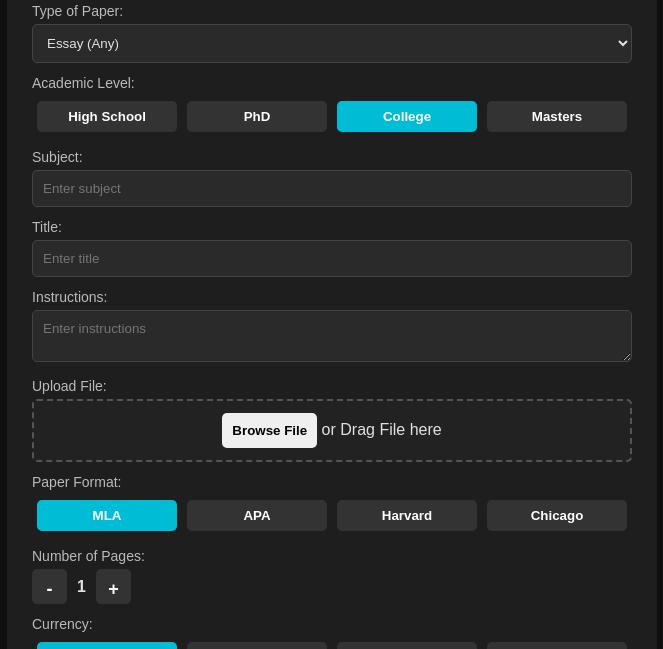
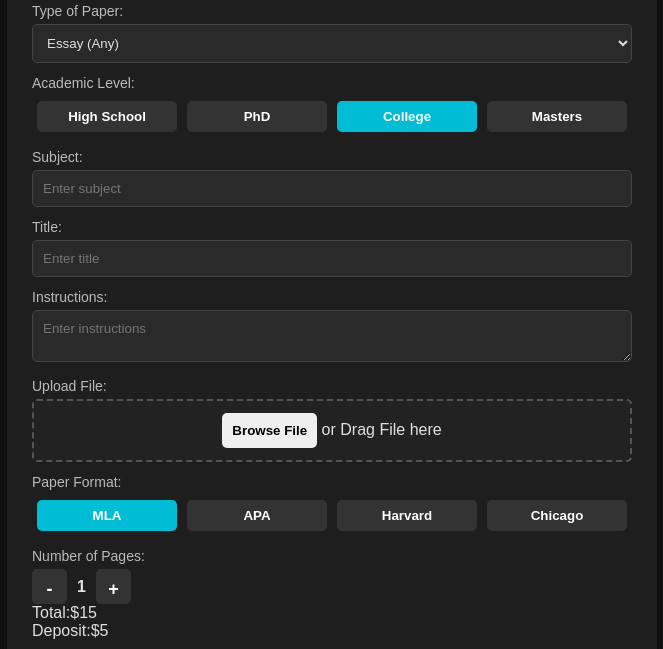
Before and after one commit to AcademicPen/AcademicPen, a plain HTML site: page orderform.html in a window 1280 px wide. Shown: the part 135-784 px from the top of the page, without its empty margins (308-971 px from the left). Drawn offline with nearby package versions, Linux system fonts and the light colour scheme.

Commit message:
Update orderform.html

```diff
--- a/orderform.html
+++ b/orderform.html
@@ -13,10 +13,11 @@
         <h2>PLACE AN ORDER</h2>
         <p>Fill out the details below</p>
 
-        <!-- WhatsApp Button -->
+        <div class="whatsapp-container">
             <button id="whatsappBtn" class="whatsapp-btn" type="button">
                 <img src="whatsapp-icon.png" alt="WhatsApp"> Contact Us on WhatsApp
             </button>
+        </div>
 
         <form>
             <!-- Type of Paper -->
@@ -66,11 +67,19 @@
 
             <!-- Fixed Number of Pages Counter -->
             <label>Number of Pages:</label>
+            <div class ="counter-container">
                 <div class="counter">
                     <button type="button">-</button>
                     <span>1</span>
                     <button type="button">+</button>
                 </div>
+
+                <div class ="price-info">
+                    <p>Total:$<span id="totalPrice">15</span></p>
+                    <p>Deposit:$<span id="totalPrice">5</span></p>
+                </div>
+            </div>
+
 
             <!-- Currency Selection -->
             <label>Currency:</label>
```
Lines whose indentation alone changed are shown as unchanged.
